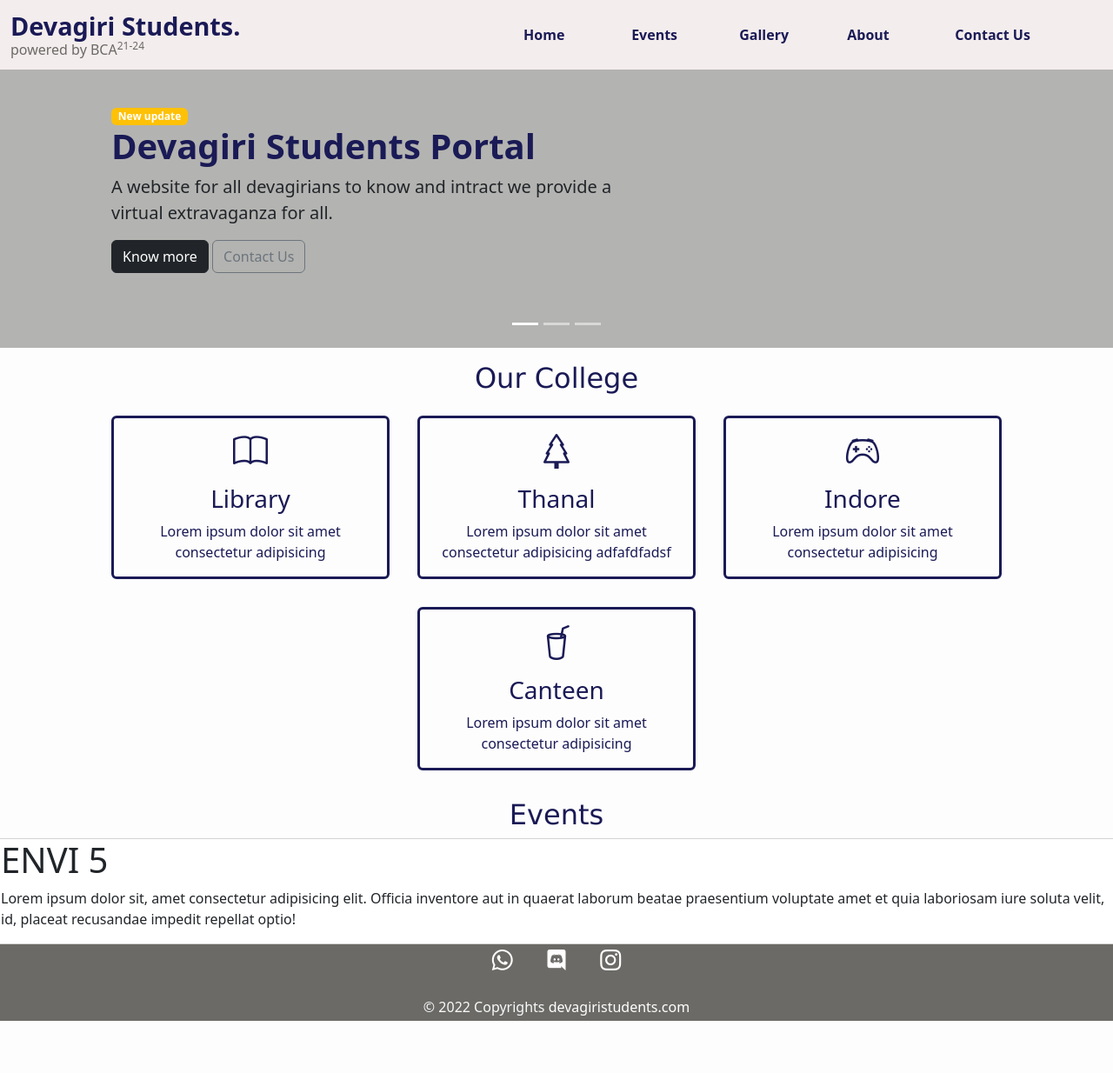
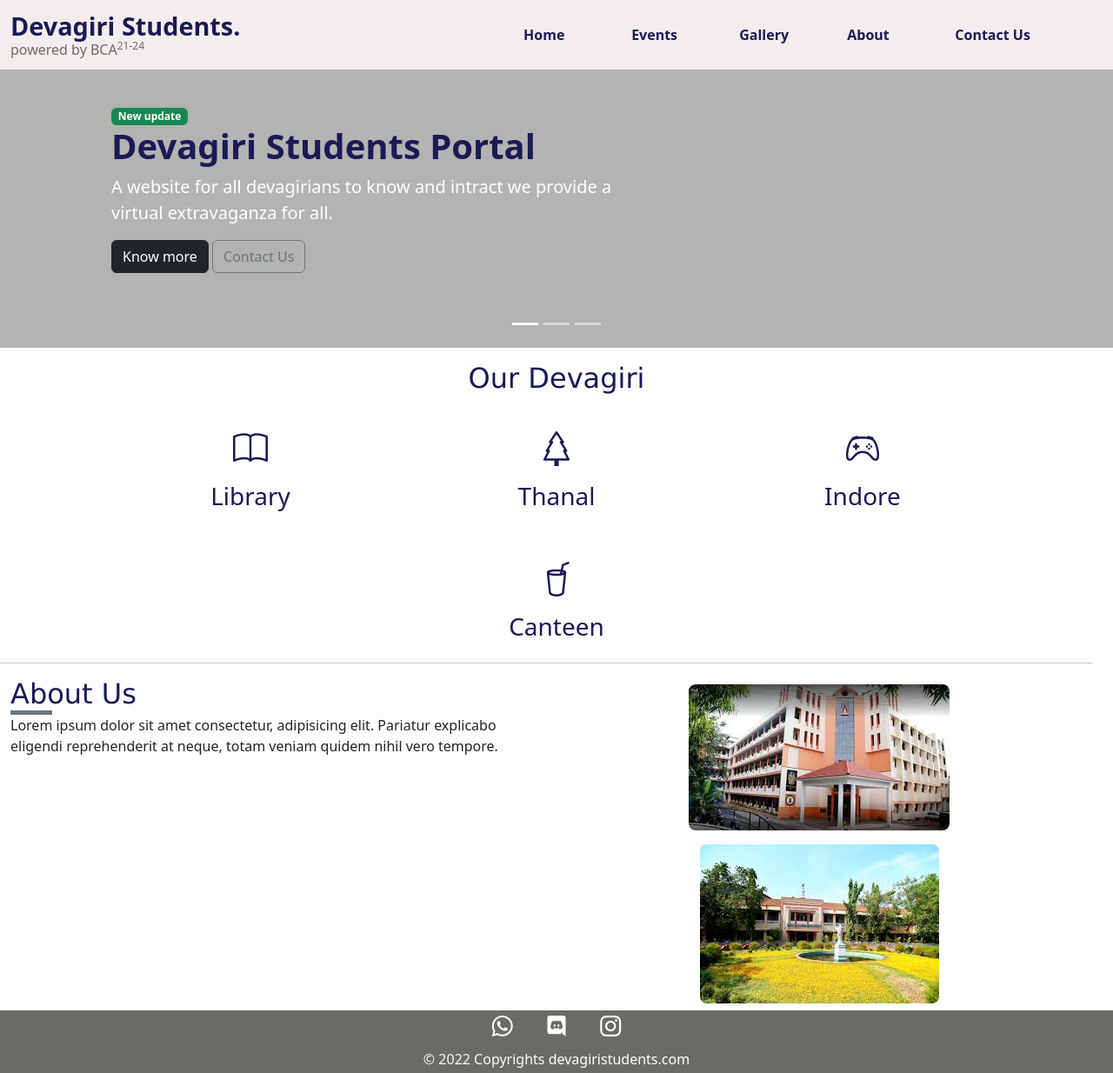
Before and after one commit to Aswindevpk/College-Website, a plain HTML site: page index.html in a window 1280 px wide. Shown: the whole page at 87% size. Before the commit the page ends 1174 px from the top, so only its background shows below. Drawn offline with nearby package versions, Linux system fonts and the light colour scheme.

Commit message:
refainment and page

```diff
--- a/index.html
+++ b/index.html
@@ -24,7 +24,7 @@
       <div class="container-fluid">
         <a class="navbar-brand d-flex" href="#">
           <div id="navbarBranding">
-            <h4 class="mb-0"><span>D</span>evagiri <span>S</span>tudents.</h4>
+            <h4 class="mb-0">Devagiri Students.</h4>
             <p class="h6 mb-0">powered by <span>BCA<sup>21-24</sup></span></p>
           </div>
 
@@ -65,7 +65,7 @@
     </div>
     <div class="carousel-inner">
       <div id="carouselMain-item" class="carousel-item active">
-        <span class="badge bg-warning  ">New update</span>
+        <span class="badge bg-success">New update</span>
         <h1>Devagiri Students Portal</h1>
         <p class="lead col-md-6 col-10"> A website for all devagirians to know and intract
           we provide a virtual extravaganza for all.</p>
@@ -87,46 +87,47 @@
     </div>
   </div>
 
-  <div class="h2 section-heading text-center">Our College</div>
+  <div class="h2 section-heading text-center">Our Devagiri</div>
 
   <div class="text-center">
     <div class="row justify-content-center">
       <div id="card1" class="col card col-xl-4 col-12 col-md-6 m-3 ">
         <i class="bi bi-book p-2"></i>
         <h6 class=" h3 text-center">Library</h6>
-        <p>Lorem ipsum dolor sit amet consectetur adipisicing</p>
       </div>
       <div id="card1" class="col card col-xl-4 col-12 col-md-6 m-3">
         <i class="bi bi-tree p-2"></i>
         <h6 class=" h3 text-center">Thanal</h6>
-        <p>Lorem ipsum dolor sit amet consectetur adipisicing adfafdfadsf</p>
       </div>
       <div id="card1" class="col card col-xl-4 col-12 col-md-6 m-3">
         <i class="bi bi-controller p-2"></i>
         <h6 class=" h3 text-center">Indore</h6>
-        <p>Lorem ipsum dolor sit amet consectetur adipisicing</p>
       </div>
       <div id="card1" class="col card col-xl-4 col-12 col-md-6 m-3">
         <i class="bi bi-cup-straw  p-2"></i>
         <h6 class=" h3 text-center">Canteen</h6>
-        <p>Lorem ipsum dolor sit amet consectetur adipisicing</p>
       </div>
     </div>
   </div>
 
-  <div class="h2 section-heading text-center">Events</div>
 
-    <div>
-      <div class="row">
-        <div class="card">
-            <h1>ENVI 5</h1>
-            <p>Lorem ipsum dolor sit, amet consectetur adipisicing elit. Officia inventore aut in quaerat laborum beatae praesentium voluptate amet et quia laboriosam iure soluta velit, id, placeat recusandae impedit repellat optio!</p>
-        </div>
-      </div>
+  <div class="row container-fluid">
+    <hr>
+    <div class="col col-12 col-md-6">
+      <div class="h2 section-heading d-inline align-left pb-3">About Us</div>
+      <div class=" bg-secondary"style="height:0.3rem;width:3rem"></div>
+      <p class="align-left">Lorem ipsum dolor sit amet consectetur, adipisicing elit. Pariatur explicabo eligendi reprehenderit at neque, totam veniam quidem nihil vero tempore.</p>
     </div>
+    <div class="col text-center col-12 col-md-6">
+      <img class="p-2" style="border-radius: 1rem;" src="./images/3.jpg" alt="">
+      <img class="p-2" style="border-radius: 1rem;" src="./images/2.jpg" alt="">
+    </div>
+  </div>
+
+
 
   <footer class="text-center">
-    <div class="pb-4">
+    <div class="pb-2">
       <a href="">
         <i class="bi bi-whatsapp px-3"></i>
       </a>
@@ -137,7 +138,6 @@
         <i class="bi bi-instagram px-3"></i>
       </a>
     </div>
-
     <!-- Copyright -->
     <div class="pb-1">
       <div class="text-center text-light" >
--- a/style.css
+++ b/style.css
@@ -16,6 +16,7 @@ body{
     color: var(--color-secondary);
     font-family: var(--font-title);
     margin-top: 1rem;
+    font-weight: 550;
 }
 
 /* navbar  */
@@ -35,11 +36,15 @@ body{
 } */
 
 #navbarBranding > p{
-    color: var(--color-primary)
+    color: var(--color-primary);
 }
 #navLinks > li > a{
     color: var(--color-secondary);
-    font-weight: 600;
+    font-weight: 700;
+}
+#navLinks > li > a:hover{
+    color: rgba(13, 155, 32, 0.699);
+    font-weight: 700;
 }
 
 
@@ -74,6 +79,11 @@ body{
     font-weight: 700;
 }
 
+#carouselMain-item > p{
+    color: white;
+}
+
+
 
 #card1 > h6 {
     color: var(--color-secondary);
@@ -91,8 +101,8 @@ body{
 
 #card1{
     width: 20rem;
-    border: solid var(--color-secondary);
     background: var(--bg-color);
+    border: none;
 }
 
 #card1:hover{
```
